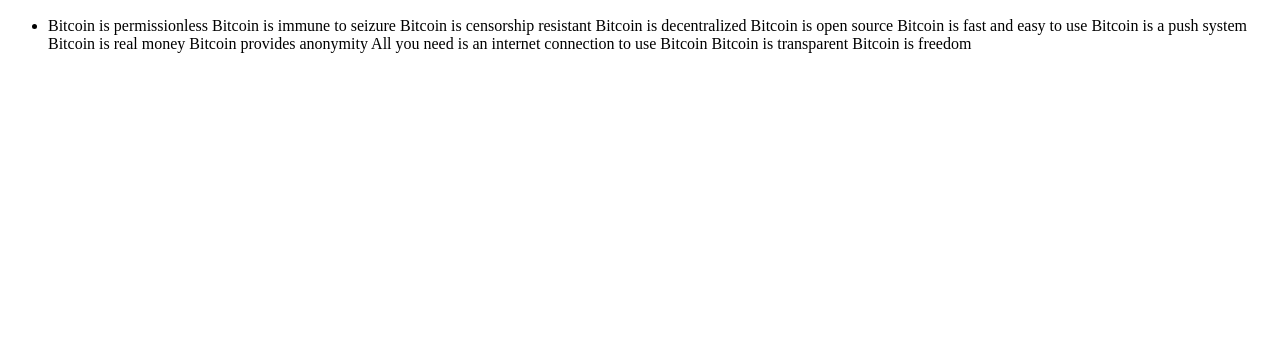
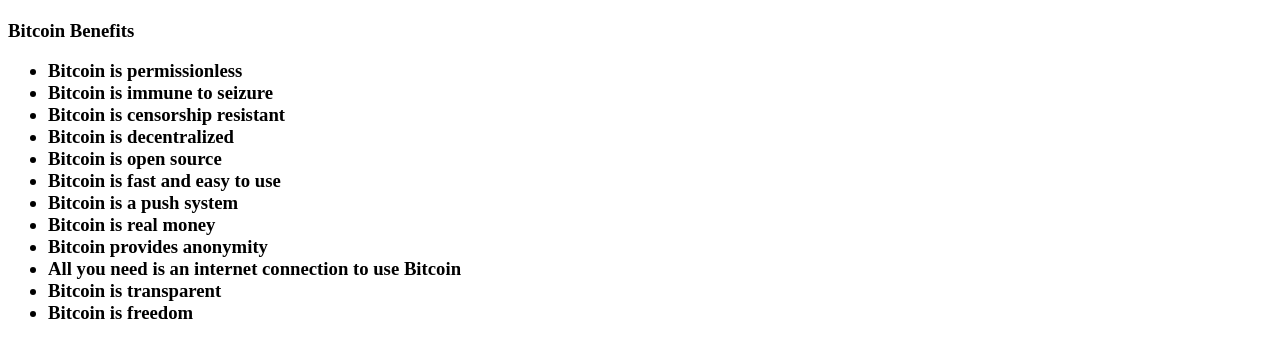
Before and after one commit to miqelle/bitcoin-info, a plain HTML site: page bitcoin-info-page-2.html in a window 1280 px wide. Shown: the part 383-740 px from the top of the page. Drawn offline with Linux system fonts and the light colour scheme.

Commit message:
Update bitcoin-info-page-2.html

```diff
--- a/bitcoin-info-page-2.html
+++ b/bitcoin-info-page-2.html
@@ -7,19 +7,20 @@
 
 <h1>Bitcoin</h1>
 <img src="https://live-production.wcms.abc-cdn.net.au/290bcd701536fe0969bf3a0da4167e55?impolicy=wcms_crop_resize&cropH=1080&cropW=1920&xPos=0&yPos=0&width=862&height=485">
-<ul>
-    <li>Bitcoin is permissionless
-        Bitcoin is immune to seizure
-        Bitcoin is censorship resistant
-        Bitcoin is decentralized
-        Bitcoin is open source
-        Bitcoin is fast and easy to use
-        Bitcoin is a push system
-        Bitcoin is real money
-        Bitcoin provides anonymity
-        All you need is an internet connection to use Bitcoin
-        Bitcoin is transparent
-        Bitcoin is freedom</li>
+<h3>Bitcoin Benefits<h3>
+    <ul>
+    <li>Bitcoin is permissionless</li>
+    <li>Bitcoin is immune to seizure</li>
+    <li>Bitcoin is censorship resistant</li>
+    <li>Bitcoin is decentralized</li>
+    <li>Bitcoin is open source</li>
+    <li>Bitcoin is fast and easy to use</li>
+    <li>Bitcoin is a push system</li>
+    <li>Bitcoin is real money</li>
+    <li>Bitcoin provides anonymity</li>
+    <li>All you need is an internet connection to use Bitcoin</li>
+    <li>Bitcoin is transparent</li>
+    <li>Bitcoin is freedom</li>
 </ul>
 </body>
 </html>
```
